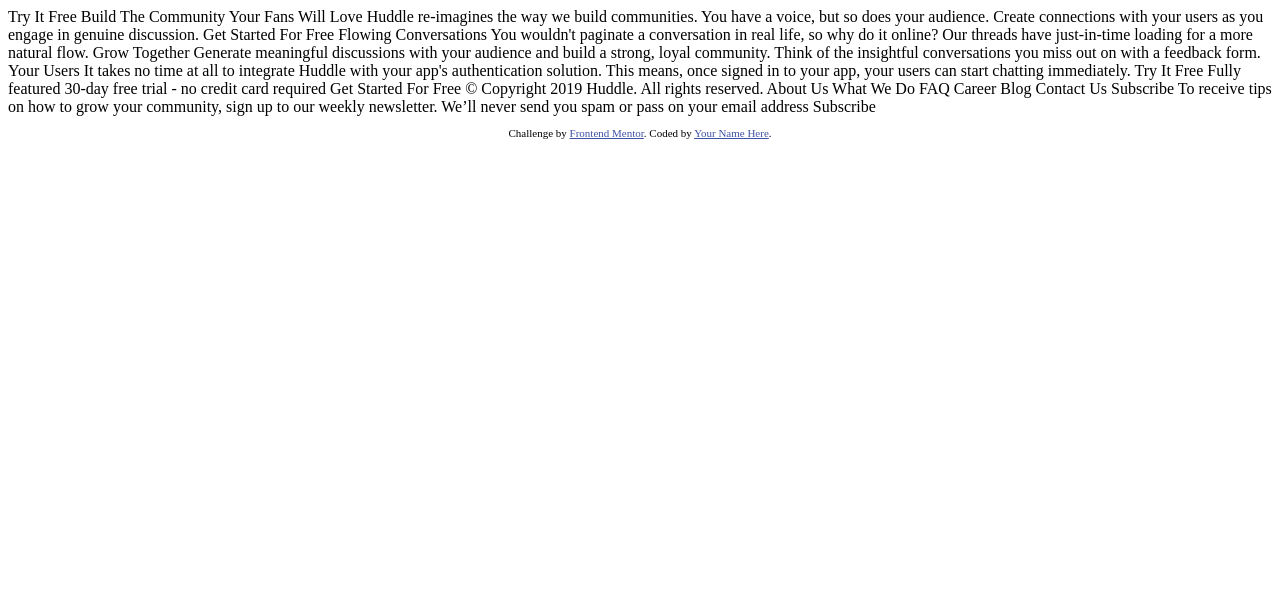
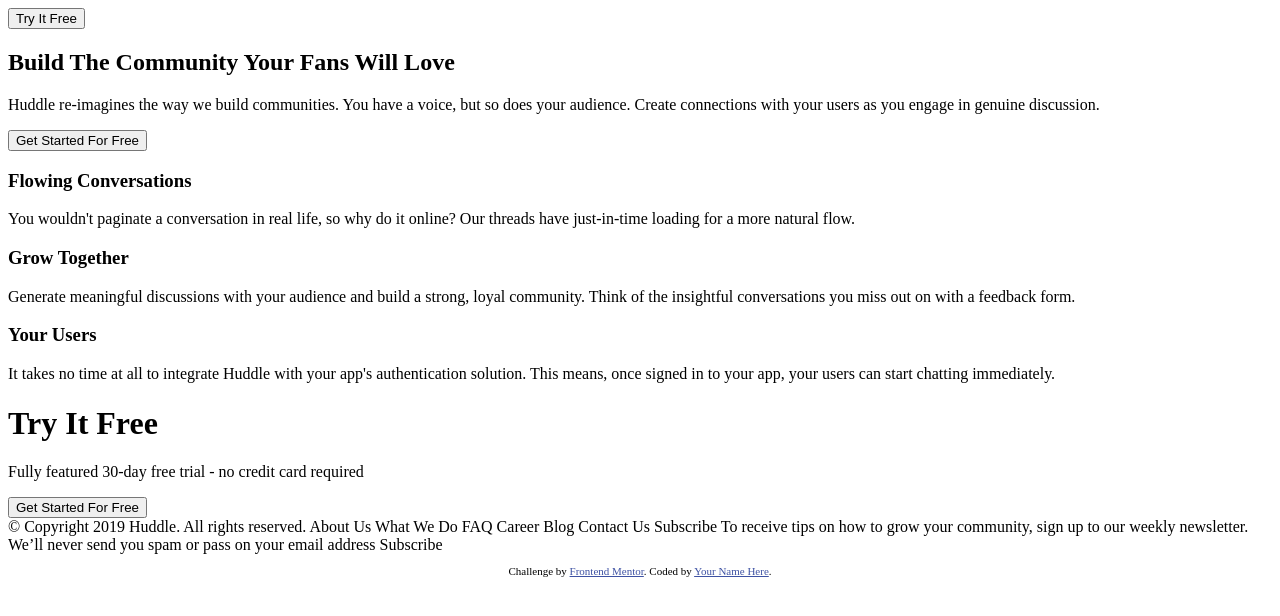
Before and after one commit to dafunction/Frontend-Mentor, a plain HTML site: page index.html in a window 1280 px wide. Drawn offline with Linux system fonts and the light colour scheme.

Commit message:
first pass HTML attributes and divs

```diff
--- a/index.html
+++ b/index.html
@@ -16,37 +16,55 @@
 </head>
 <body>
 
-  Try It Free
+  <header>
 
-  Build The Community Your Fans Will Love
+    <button>Try It Free</button>
 
-  Huddle re-imagines the way we build communities. You have a voice, but so does your audience.
-  Create connections with your users as you engage in genuine discussion.
+  </header>
 
-  Get Started For Free
+  <div class="section-one">
 
-  Flowing Conversations
 
-  You wouldn't paginate a conversation in real life, so why do it online? Our threads have
-  just-in-time loading for a more natural flow.
+    <h2>Build The Community Your Fans Will Love</h2>
 
-  Grow Together
+    <p>Huddle re-imagines the way we build communities. You have a voice, but so does your audience.
+      Create connections with your users as you engage in genuine discussion.</p>
 
-  Generate meaningful discussions with your audience and build a strong, loyal community. Think of
-  the insightful conversations you miss out on with a feedback form.
+      <button>Get Started For Free</button>
 
-  Your Users
+  </div>
 
-  It takes no time at all to integrate Huddle with your app's authentication solution. This means, once
-  signed in to your app, your users can start chatting immediately.
+  <div class="section-two">
 
-  Try It Free
+    <h3>Flowing Conversations</h3>
 
-  Fully featured 30-day free trial - no credit card required
+    <p>You wouldn't paginate a conversation in real life, so why do it online? Our threads have
+      just-in-time loading for a more natural flow.</p>
 
-  Get Started For Free
+      <h3>Grow Together</h3>
 
-  &copy; Copyright 2019 Huddle. All rights reserved.
+      <p>Generate meaningful discussions with your audience and build a strong, loyal community. Think of
+        the insightful conversations you miss out on with a feedback form.</p>
+
+        <h3>Your Users</h3>
+
+        <p>It takes no time at all to integrate Huddle with your app's authentication solution. This means, once
+          signed in to your app, your users can start chatting immediately.</p>
+
+  </div>
+
+  <div class="section-three">
+
+    <h1>Try It Free</h1>
+
+    <p>Fully featured 30-day free trial - no credit card required</p>
+
+    <button>Get Started For Free</button>
+
+  </div>
+
+  <div>
+    &copy; Copyright 2019 Huddle. All rights reserved.
 
   About Us
   What We Do
@@ -62,6 +80,7 @@
   send you spam or pass on your email address
 
   Subscribe
+  </div>
 
   <footer>
     <p class="attribution">
```
